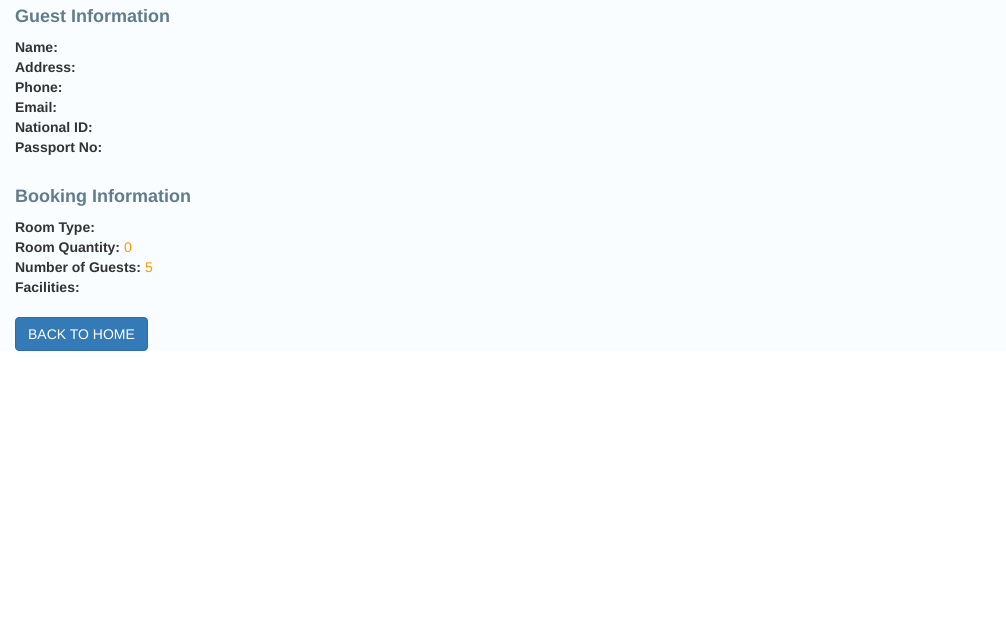
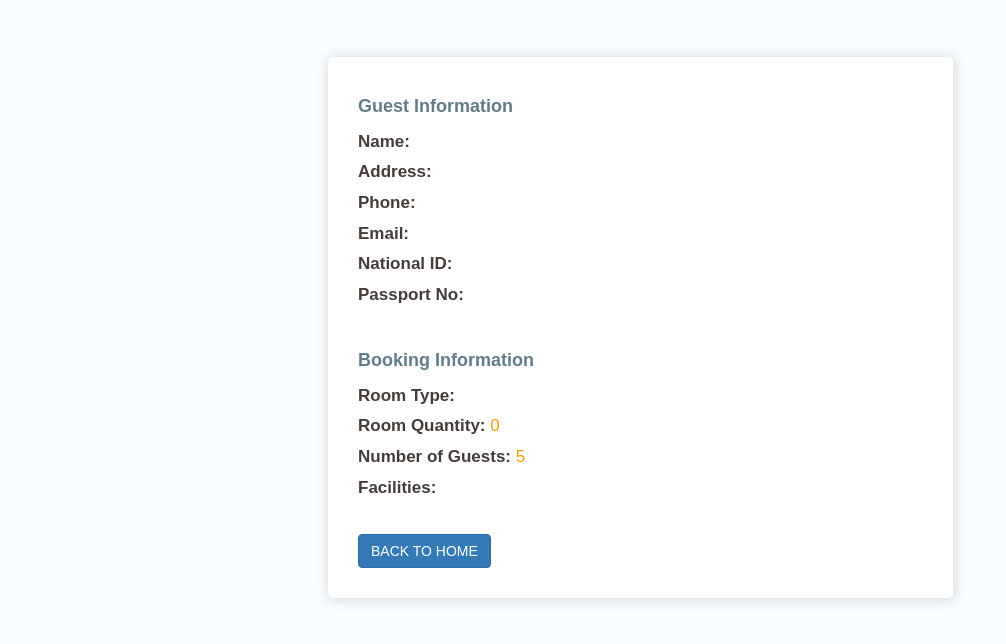
Before and after one commit to mita07/js-practice, a plain HTML site: page Room Booking System.html in a window 1280 px wide. Both pictures are taken after typing "5", "5" into the empty fields and a click on the button "SUBMIT". Shown: the part 66-710 px from the top of the page, without its empty margins (0-1006 px from the left). Drawn offline with nearby package versions, Linux system fonts and the light colour scheme.

Commit message:
add img for popup

```diff
--- a/custom.css
+++ b/custom.css
@@ -248,3 +248,18 @@
     background-color: #ffffff;
     border-radius: 5px;
 }
+#roomDetails_info {
+    background-color: #ffffff;
+    box-shadow: 1px 1px 12px 1px rgba(158, 158, 158, 0.38);
+    border-radius: 5px;
+    color: #463c39;
+    font-size: 17px;
+    padding: 30px 30px;
+    width: 50%;
+    font-family: sans-serif;
+    line-height: 1.8;
+    margin-left: 90px;
+    margin: 0 auto;
+    margin-top: 60px;
+    margin-bottom: 60px;
+}
```
